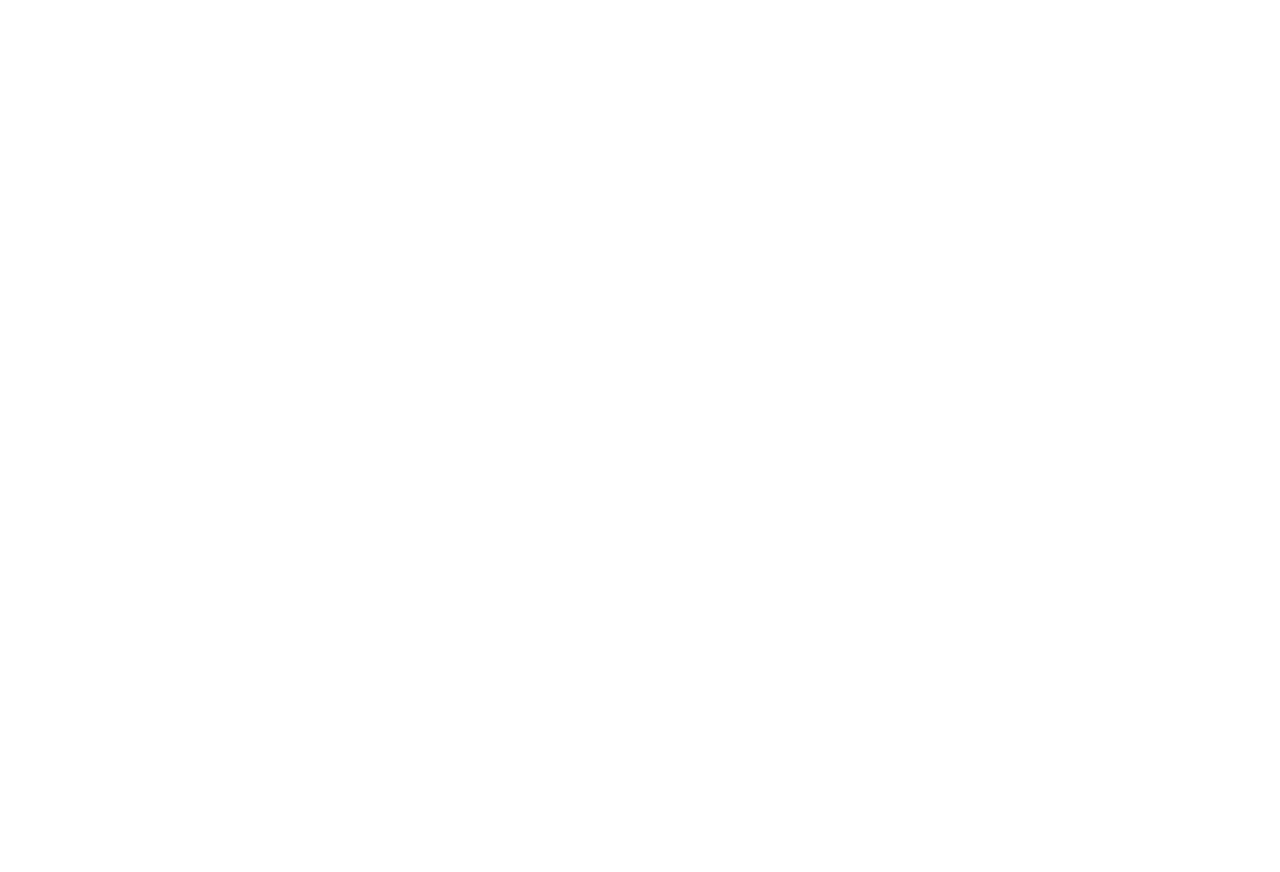
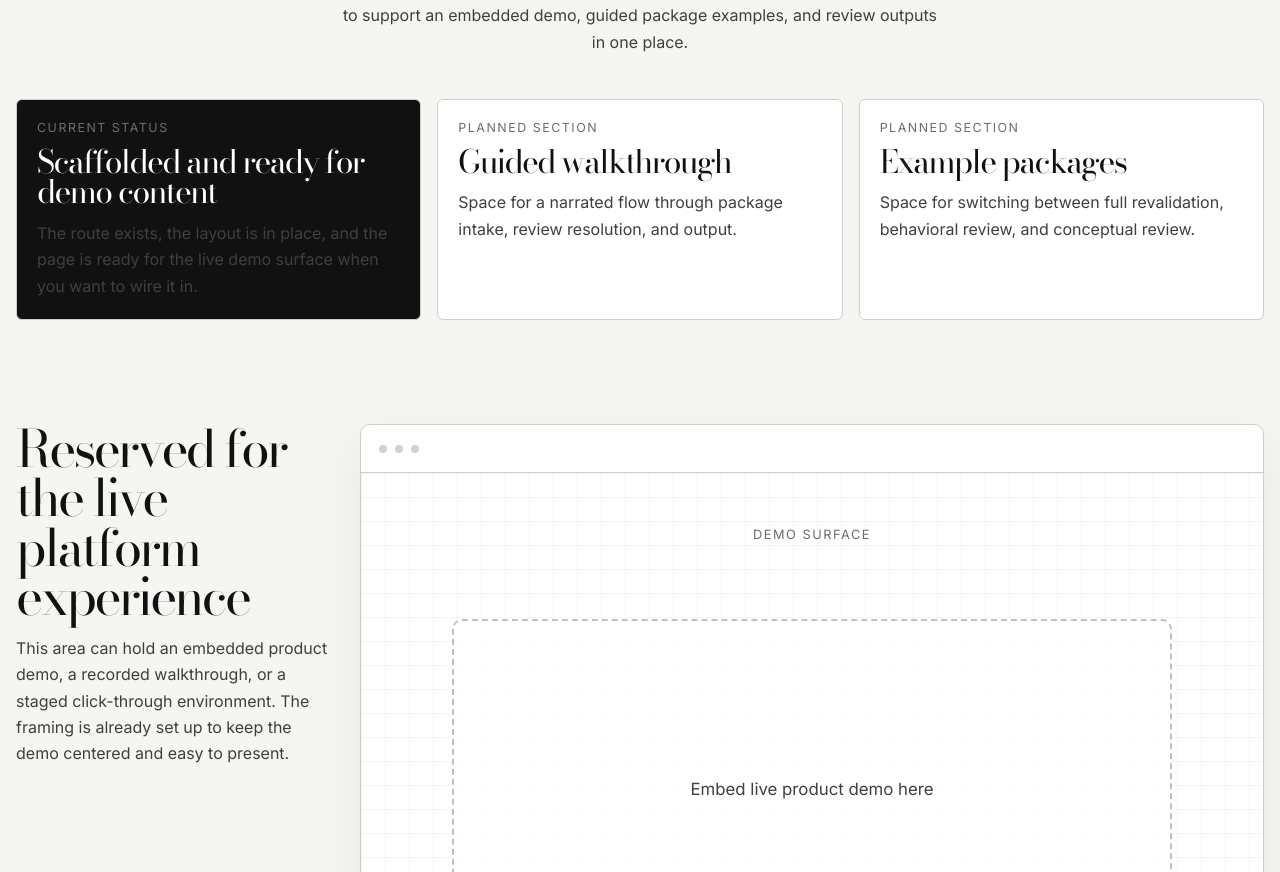
Before and after one commit to saulrichardson/model-validation, a Next.js app in the folder website/: page /demo in a window 1280 px wide. Before the commit this address had no page. Shown: the part 428-1300 px from the top of the page. Before the commit the page ends 800 px from the top, so only its background shows below. Built offline with nearby package versions, Linux system fonts and the light colour scheme.

Commit message:
Add scaffolded demo page

```diff
--- /dev/null
+++ b/website/app/demo/page.tsx
@@ -0,0 +1,110 @@
+export default function DemoPage() {
+  return (
+    <main className="site-shell demo-page">
+      <header className="site-header">
+        <a className="site-header__brand" href="/">
+          <span className="site-header__mark">AMV</span>
+          <span>Agentic Model Validation</span>
+        </a>
+
+        <nav className="site-header__nav" aria-label="Primary">
+          <a href="/">Platform</a>
+          <a href="/demo">Demo</a>
+          <a href="/#operating-model">Operating Model</a>
+          <a href="/#architecture">Architecture</a>
+        </nav>
+
+        <a className="site-header__cta" href="/#contact">
+          Contact
+        </a>
+      </header>
+
+      <section className="demo-hero">
+        <p className="hero__eyebrow">Demo environment</p>
+        <h1>
+          <span>Interactive platform</span>
+          <span>demo scaffold</span>
+        </h1>
+        <p className="demo-hero__copy">
+          This page is reserved for the live product walkthrough. For now, it is structured to
+          support an embedded demo, guided package examples, and review outputs in one place.
+        </p>
+      </section>
+
+      <section className="demo-status-grid">
+        <article className="demo-status-card demo-status-card--inverted">
+          <p>Current status</p>
+          <h2>Scaffolded and ready for demo content</h2>
+          <span>
+            The route exists, the layout is in place, and the page is ready for the live demo
+            surface when you want to wire it in.
+          </span>
+        </article>
+
+        <article className="demo-status-card">
+          <p>Planned section</p>
+          <h2>Guided walkthrough</h2>
+          <span>Space for a narrated flow through package intake, review resolution, and output.</span>
+        </article>
+
+        <article className="demo-status-card">
+          <p>Planned section</p>
+          <h2>Example packages</h2>
+          <span>Space for switching between full revalidation, behavioral review, and conceptual review.</span>
+        </article>
+      </section>
+
+      <section className="demo-stage">
+        <div className="demo-stage__copy">
+          <h3>Reserved for the live platform experience</h3>
+          <p>
+            This area can hold an embedded product demo, a recorded walkthrough, or a staged
+            click-through environment. The framing is already set up to keep the demo centered and
+            easy to present.
+          </p>
+        </div>
+
+        <div className="demo-stage__canvas">
+          <div className="demo-stage__window">
+            <div className="demo-stage__toolbar">
+              <span />
+              <span />
+              <span />
+            </div>
+
+            <div className="demo-stage__placeholder">
+              <div className="demo-stage__placeholder-label">Demo surface</div>
+              <div className="demo-stage__placeholder-box">Embed live product demo here</div>
+            </div>
+          </div>
+        </div>
+      </section>
+
+      <section className="demo-checklist">
+        <article className="demo-checklist__card">
+          <p>Walkthrough</p>
+          <h3>Hero path</h3>
+          <span>Show a mixed package arriving, the evidence view being built, and the review path being resolved.</span>
+        </article>
+
+        <article className="demo-checklist__card">
+          <p>Artifacts</p>
+          <h3>Package examples</h3>
+          <span>Prepare one complete package, one opaque runtime package, and one documentation-heavy package.</span>
+        </article>
+
+        <article className="demo-checklist__card">
+          <p>Outputs</p>
+          <h3>Work product</h3>
+          <span>Surface memo fragments, findings, coverage summaries, and missing evidence requests.</span>
+        </article>
+
+        <article className="demo-checklist__card">
+          <p>Presentation</p>
+          <h3>Investor or buyer mode</h3>
+          <span>Use the same page for a concise investor walkthrough or a deeper product presentation.</span>
+        </article>
+      </section>
+    </main>
+  );
+}
--- a/website/app/globals.css
+++ b/website/app/globals.css
@@ -788,18 +788,190 @@
   font-size: 0.88rem;
 }
 
+.demo-page {
+  padding-bottom: 80px;
+}
+
+.demo-hero {
+  padding: 88px 0 24px;
+  text-align: center;
+}
+
+.demo-hero h1,
+.demo-status-card h2,
+.demo-stage__copy h3,
+.demo-checklist__card h3 {
+  margin: 0;
+  font-family: var(--font-display), serif;
+  font-weight: 400;
+  letter-spacing: -0.05em;
+}
+
+.demo-hero h1 {
+  margin-top: 18px;
+  font-size: clamp(3.8rem, 9vw, 6.6rem);
+  line-height: 0.9;
+}
+
+.demo-hero h1 span {
+  display: block;
+}
+
+.demo-hero__copy {
+  max-width: 60ch;
+  margin: 20px auto 0;
+  color: var(--ink-soft);
+  line-height: 1.7;
+}
+
+.demo-status-grid,
+.demo-checklist {
+  display: grid;
+  grid-template-columns: repeat(3, minmax(0, 1fr));
+  gap: 16px;
+  margin-top: 18px;
+}
+
+.demo-status-card,
+.demo-checklist__card {
+  min-height: 220px;
+  padding: 20px;
+  border: 1px solid var(--line);
+  border-radius: 6px;
+  background: #ffffff;
+}
+
+.demo-status-card--inverted {
+  background: #111111;
+  color: #ffffff;
+}
+
+.demo-status-card--inverted p,
+.demo-status-card--inverted h2,
+.demo-status-card--inverted span {
+  color: inherit;
+}
+
+.demo-status-card p,
+.demo-checklist__card p {
+  margin: 0 0 12px;
+  color: var(--ink-muted);
+  font-size: 0.78rem;
+  letter-spacing: 0.12em;
+  text-transform: uppercase;
+}
+
+.demo-status-card h2 {
+  margin-bottom: 12px;
+  font-size: 2rem;
+  line-height: 0.96;
+}
+
+.demo-status-card span,
+.demo-stage__copy p,
+.demo-checklist__card span {
+  color: var(--ink-soft);
+  line-height: 1.65;
+}
+
+.demo-stage {
+  display: grid;
+  grid-template-columns: 320px minmax(0, 1fr);
+  gap: 24px;
+  align-items: start;
+  margin-top: 104px;
+}
+
+.demo-stage__copy h3 {
+  font-size: clamp(2rem, 4vw, 3.4rem);
+  line-height: 0.96;
+}
+
+.demo-stage__copy p {
+  margin: 14px 0 0;
+}
+
+.demo-stage__window {
+  border: 1px solid var(--line);
+  border-radius: 10px;
+  background: #ffffff;
+  overflow: hidden;
+  box-shadow: var(--shadow);
+}
+
+.demo-stage__toolbar {
+  display: flex;
+  gap: 8px;
+  align-items: center;
+  min-height: 48px;
+  padding: 0 18px;
+  border-bottom: 1px solid var(--line);
+}
+
+.demo-stage__toolbar span {
+  width: 8px;
+  height: 8px;
+  border-radius: 999px;
+  background: #d2d2cd;
+}
+
+.demo-stage__placeholder {
+  display: grid;
+  place-items: center;
+  min-height: 540px;
+  padding: 24px;
+  background-image:
+    linear-gradient(rgba(0, 0, 0, 0.04) 1px, transparent 1px),
+    linear-gradient(90deg, rgba(0, 0, 0, 0.04) 1px, transparent 1px);
+  background-size: 24px 24px;
+}
+
+.demo-stage__placeholder-label {
+  margin-bottom: 16px;
+  color: var(--ink-muted);
+  font-size: 0.8rem;
+  letter-spacing: 0.12em;
+  text-transform: uppercase;
+}
+
+.demo-stage__placeholder-box {
+  display: grid;
+  place-items: center;
+  width: min(720px, 100%);
+  min-height: 340px;
+  border: 2px dashed #c1c1bb;
+  border-radius: 10px;
+  background: rgba(255, 255, 255, 0.8);
+  color: var(--ink-soft);
+  font-size: 1.05rem;
+}
+
+.demo-checklist {
+  grid-template-columns: repeat(4, minmax(0, 1fr));
+  margin-top: 72px;
+}
+
+.demo-checklist__card h3 {
+  margin-bottom: 12px;
+  font-size: 1.5rem;
+  line-height: 1;
+}
+
 @media (max-width: 1120px) {
   .product-canvas__frame,
   .editorial-section,
   .tabbed-section__panel,
   .architecture-stage__markers,
+  .demo-stage,
   .site-footer,
   .site-footer__links {
     grid-template-columns: 1fr;
   }
 
   .benefit-grid,
-  .security-grid {
+  .security-grid,
+  .demo-status-grid,
+  .demo-checklist {
     grid-template-columns: repeat(2, minmax(0, 1fr));
   }
 
@@ -863,6 +1035,7 @@
     font-size: clamp(3.5rem, 17vw, 5.8rem);
   }
 
+  .demo-hero h1,
   .platform-intro h2,
   .editorial-section h4,
   .tabbed-section h4,
@@ -875,6 +1048,8 @@
   .mode-visual,
   .benefit-grid,
   .security-grid,
+  .demo-status-grid,
+  .demo-checklist,
   .rail-card {
     grid-template-columns: 1fr;
   }
--- a/website/app/page.tsx
+++ b/website/app/page.tsx
@@ -273,6 +273,7 @@
 
         <nav className="site-header__nav" aria-label="Primary">
           <a href="#platform">Platform</a>
+          <a href="/demo">Demo</a>
           <a href="#operating-model">Operating Model</a>
           <a href="#architecture">Architecture</a>
         </nav>
```
